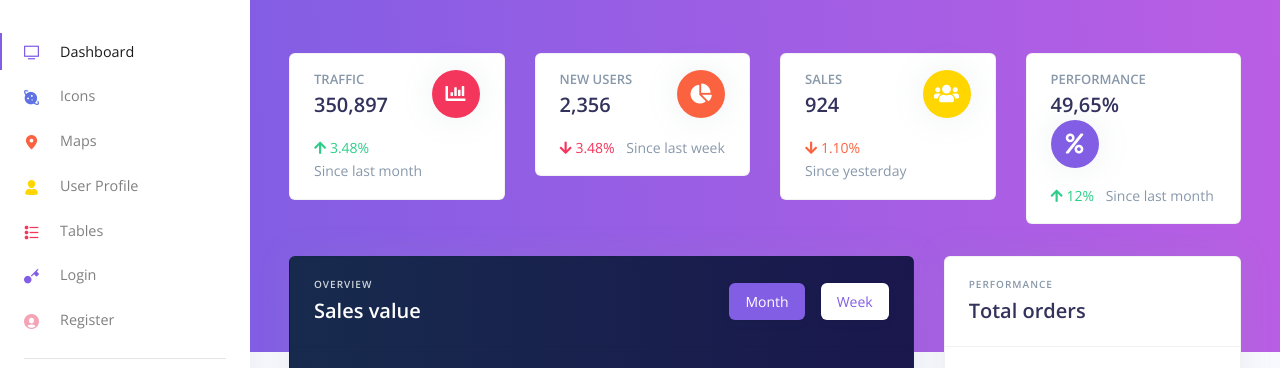
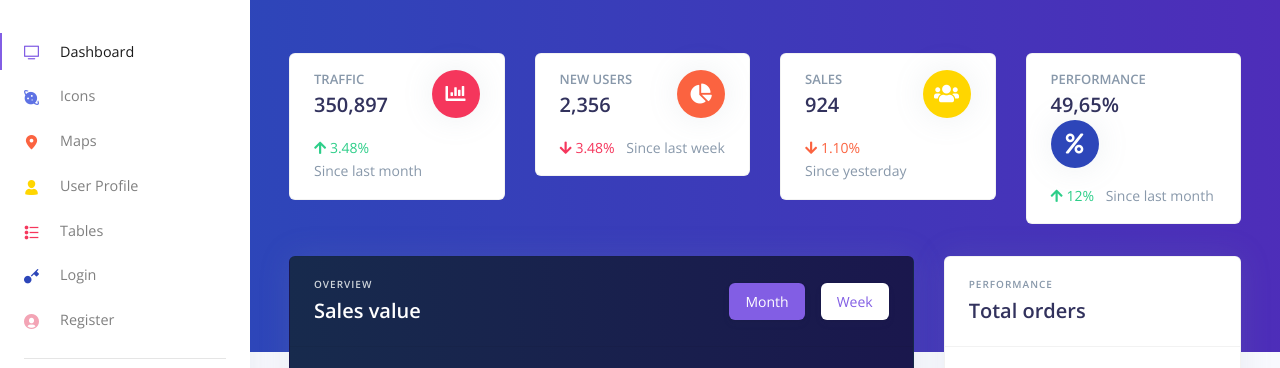
Before and after one commit to Phong940253/statictical-learning-final-project, a React app in the folder frontend/: page /admin/index in a window 1280 px wide. Shown: the part 75-443 px from the top of the page. Built offline with nearby package versions, Linux system fonts and the light colour scheme.

Commit message:
change info color

```diff
--- a/frontend/src/assets/scss/argon-dashboard/custom/_variables.scss
+++ b/frontend/src/assets/scss/argon-dashboard/custom/_variables.scss
@@ -125,7 +125,7 @@ $theme-colors: map-merge((
   "primary":      $primary,
   "secondary":    $secondary,
   "success":      $success,
-  "info":         #825ee4,
+  "info":         #2D46B9,
   "warning":      $warning,
   "danger":       $danger,
   "white":        $white,
```
Also changed, not shown: frontend/src/assets/css/argon-dashboard-react.css, frontend/src/assets/css/argon-dashboard-react.min.css, 1 other file.
